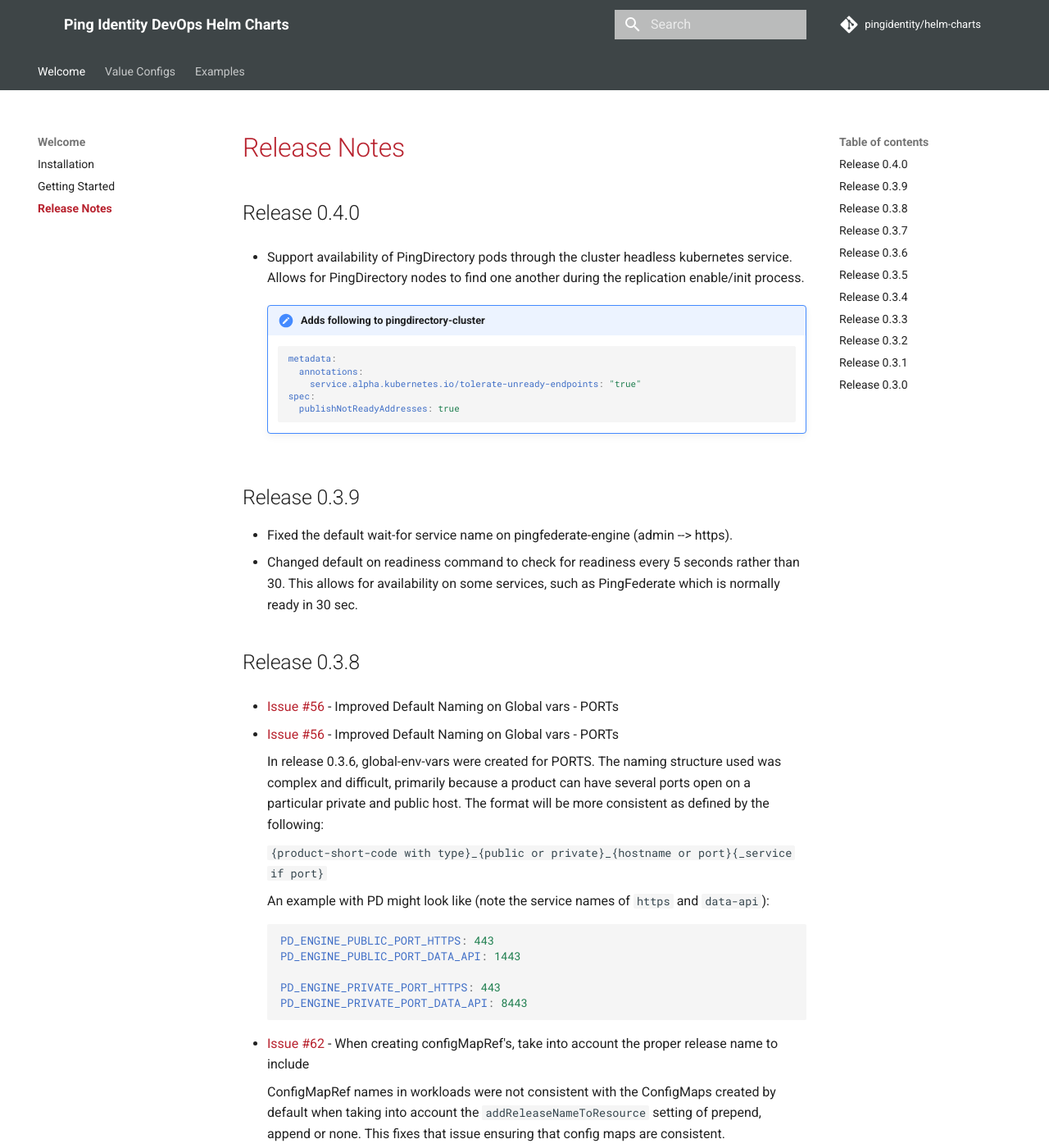
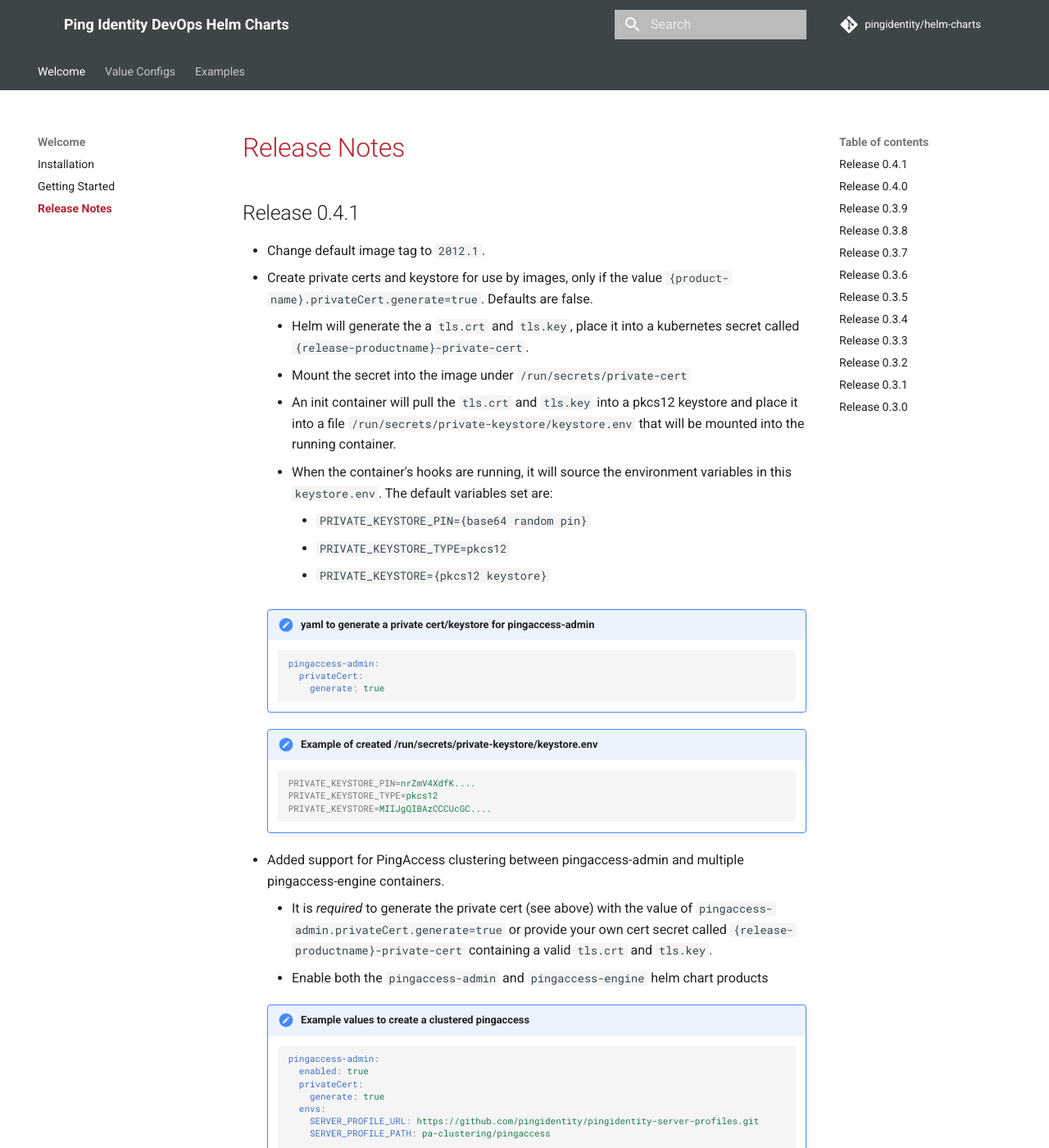
Before and after one commit to pingidentity/helm-charts, an MkDocs documentation site: the page built from docs/release-notes.md, in a window 1280 px wide and 1400 px high. Shown: the whole window at 82% size. Built offline with MkDocs 1.6.1 and Material for MkDocs 9.7.7, drawn with Linux system fonts in a browser that asks for light colours; comment, search, counter and statistics services are not loaded; some of the changed text lies outside the part shown.

Commit message:
Adding 0.4.1 release notes

````diff
--- a/docs/release-notes.md
+++ b/docs/release-notes.md
@@ -1,4 +1,62 @@
 # Release Notes
+
+
+## Release 0.4.1
+
+* Change default image tag to `2012.1`.
+* Create private certs and keystore for use by images, only if the value
+  `{product-name}.privateCert.generate=true`.  Defaults are false.
+    * Helm will generate the a `tls.crt` and `tls.key`, place it into a kubernetes
+      secret called `{release-productname}-private-cert`.
+    * Mount the secret into the image under `/run/secrets/private-cert`
+    * An init container will pull the `tls.crt` and `tls.key` into a pkcs12
+      keystore and place it into a file `/run/secrets/private-keystore/keystore.env`
+      that will be mounted into the running container.
+    * When the container's hooks are running, it will source the environment variables
+      in this `keystore.env`.  The default variables set are:
+          * `PRIVATE_KEYSTORE_PIN={base64 random pin}`
+          * `PRIVATE_KEYSTORE_TYPE=pkcs12`
+          * `PRIVATE_KEYSTORE={pkcs12 keystore}`
+
+    !!! note "yaml to generate a private cert/keystore for pingaccess-admin"
+        ```yaml
+        pingaccess-admin:
+          privateCert:
+            generate: true
+        ```
+
+    !!! note "Example of created /run/secrets/private-keystore/keystore.env"
+        ```properties
+        PRIVATE_KEYSTORE_PIN=nrZmV4XdfK....
+        PRIVATE_KEYSTORE_TYPE=pkcs12
+        PRIVATE_KEYSTORE=MIIJgQIBAzCCCUcGC....
+        ```
+
+* Added support for PingAccess clustering between pingaccess-admin and multiple
+  pingaccess-engine containers.
+      * It is *required* to generate the private cert (see above)
+        with the value of `pingaccess-admin.privateCert.generate=true` or provide your
+        own cert secret called `{release-productname}-private-cert` containing a valid
+        `tls.crt` and `tls.key`.
+      * Enable both the `pingaccess-admin` and `pingaccess-engine` helm chart products
+
+
+    !!! note "Example values to create a clustered pingaccess"
+        ```yaml
+        pingaccess-admin:
+          enabled: true
+          privateCert:
+            generate: true
+          envs:
+            SERVER_PROFILE_URL: https://github.com/pingidentity/pingidentity-server-profiles.git
+            SERVER_PROFILE_PATH: pa-clustering/pingaccess
+
+        pingaccess-engine:
+          enabled: true
+          envs:
+            SERVER_PROFILE_URL: https://github.com/pingidentity/pingidentity-server-profiles.git
+            SERVER_PROFILE_PATH: pa-clustering/pingaccess
+        ```
 
 ## Release 0.4.0
 
````
